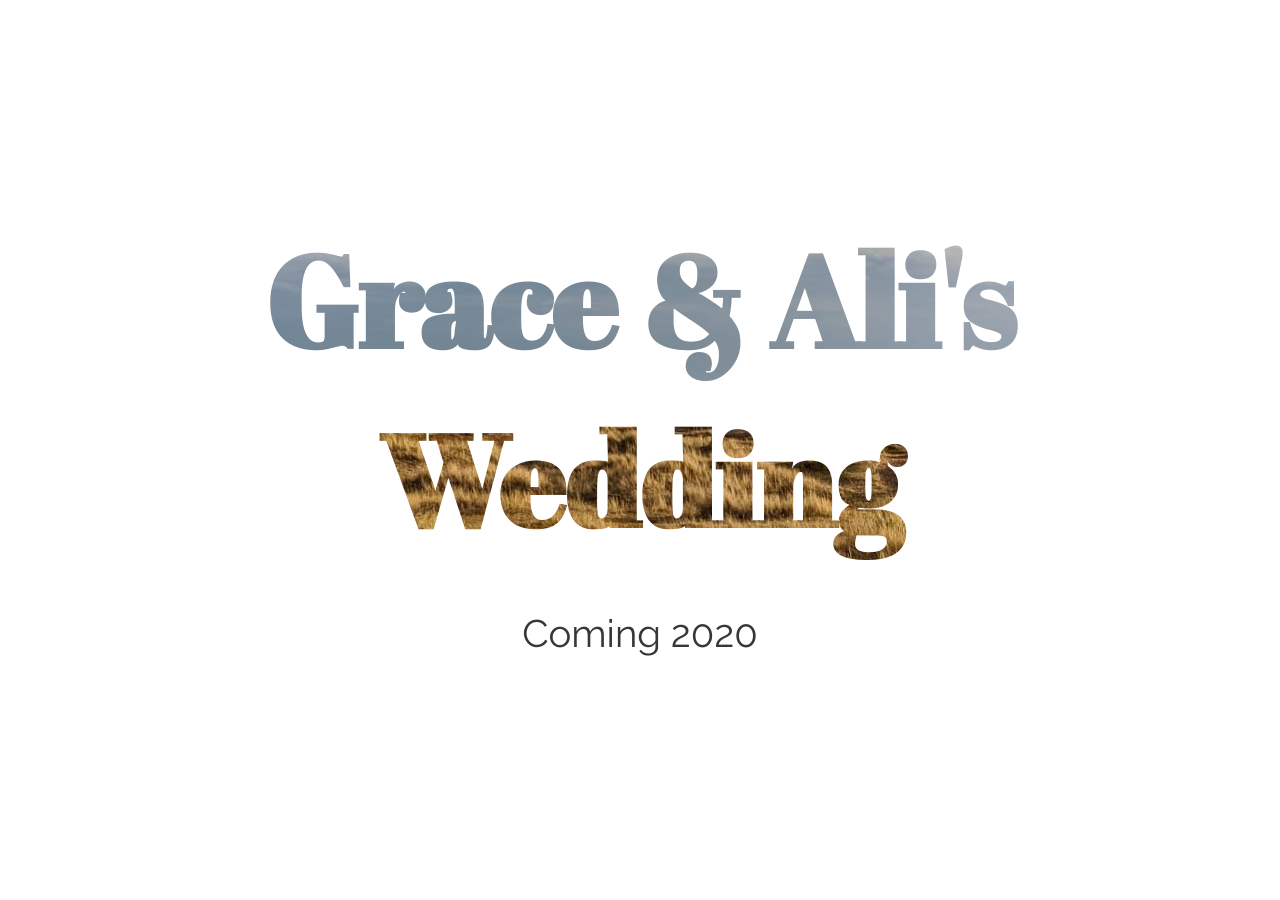
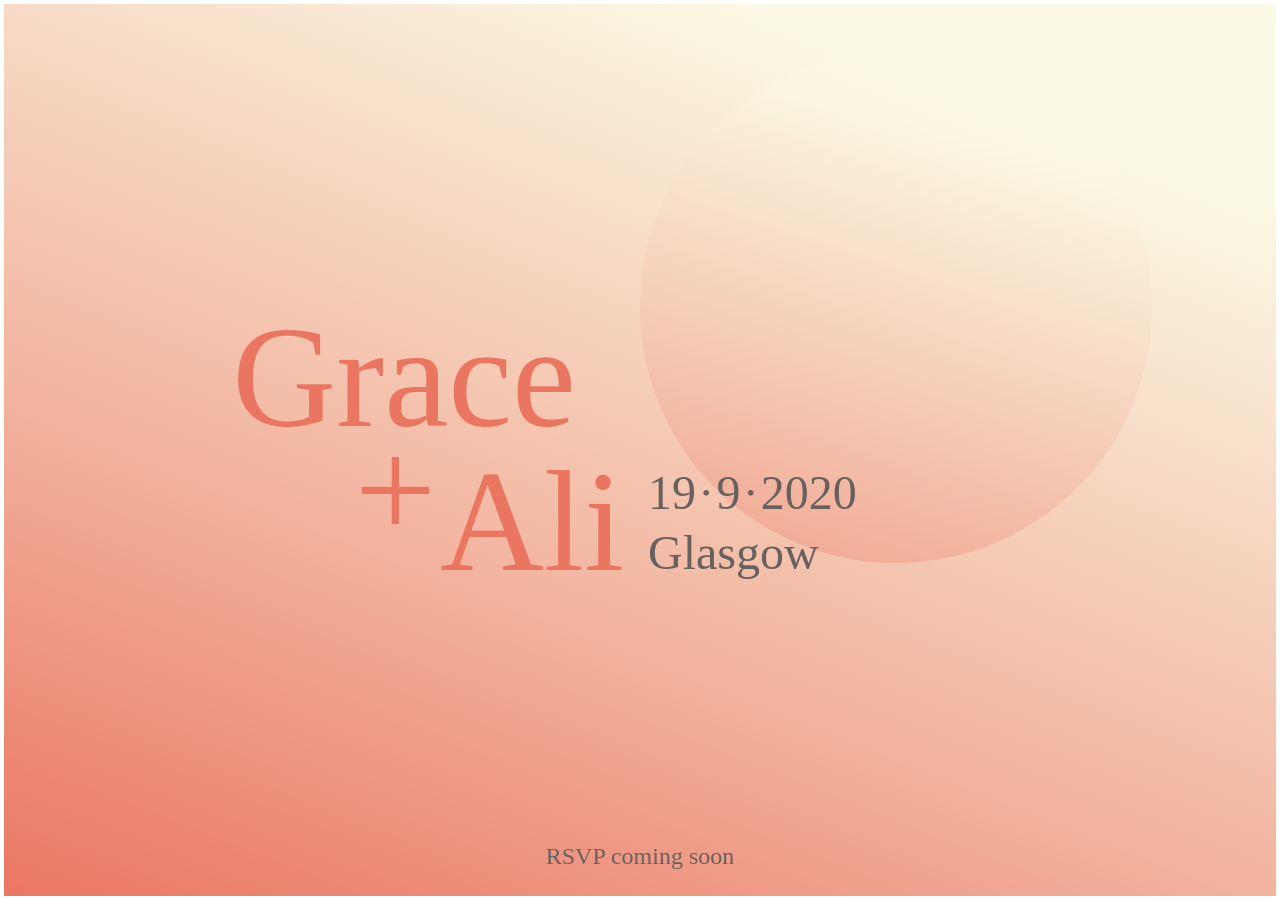
Before and after one commit to hellomrtaylor/wedding, a Jekyll site: the page built from index.html, in a window 1280 px wide. Built offline with Jekyll 4.4.1, drawn with Linux system fonts in a browser that asks for light colours; some web fonts are replaced.

Commit message:
Save the date

```diff
--- a/_includes/head.html
+++ b/_includes/head.html
@@ -5,7 +5,7 @@
   <meta name="description" content="">
   <meta name="viewport" content="width=device-width">
 
-  <link href="https://fonts.googleapis.com/css?family=Abril+Fatface|Raleway&display=swap" rel="stylesheet">
+  <link href="https://fonts.googleapis.com/css?family=Lusitana&display=swap" rel="stylesheet">
   <link rel="stylesheet" href="{{ site.baseurl }}/css/main.css">
 
   <!-- All JavaScript at the bottom, except this Modernizr build.
--- a/_sass/main.scss
+++ b/_sass/main.scss
@@ -1,34 +1,135 @@
+* {
+  box-sizing: border-box;
+}
+
+body {
+  background: linear-gradient(201.54deg, #FBFAE4 14.82%, #F2B39E 63.62%, #EA7662 100%);
+  color: #686160;
+  font-family: 'Lusitana', serif;
+}
+
+.sun {
+  background: linear-gradient(194.55deg, #FBFAE4 21.59%, #F2B39E 61.69%, #EA7662 91.58%);
+  border-radius: 110vw;
+  height: 110vw;
+  left: 14vw;
+  opacity: 0.3;
+  position: fixed;
+  top: 35vw;
+  width: 110vw;
+  z-index: -1;
+
+  @media all and (min-width: 800px) {
+    border-radius: 40vw;
+    height: 40vw;
+    left: 50vw;
+    top: 4vw;
+    width: 40vw;
+  }
+}
+
+
+
+
+
 .wrapper {
+  align-items: center;
+  border:4px solid #fff;
   display: flex;
-  justify-content: center;
-  align-items: center;
+  display: grid;
+  grid-column-gap: 16px;
+  grid-template-columns: 1.5fr 1fr;
   height: 100vh;
+  padding: 0 24px;
+
+  @media all and (min-width: 1024px) {
+      grid-template-columns: 1fr 1fr;
+  }
+}
+
+.meta {
+  margin-top: 16vw;
+  @media all and (min-width: 800px) {
+    margin-top: 142px;
+  }
 }
 
 h1 {
-  text-align: center;
-  font-family: 'Abril Fatface', serif;
-  font-size: 15vw;
-  margin: 10px 0;
-  color: #393636;
-  background: url(/images/beach.jpeg) no-repeat 100%;
-   -webkit-background-clip: text;
-   -webkit-text-fill-color: transparent;
-
-  @media all and (min-width: 520px) {
-      font-size: 10vw;
+  font-size: 17.5vw;
+  font-weight: 400;
+  line-height: 100%;
+  margin: 0 -16px 0 0;
+  text-align: right;
+  color: #EA7662;
+  @media all and (min-width: 800px) {
+    font-size: 144px;
   }
 }
 
+.monogram_grace {
+  position: relative;
+  right: 10vw;
+ @media all and (min-width: 800px) {
+    right: 72px;
+  }
+}
+
+.monogram_line {
+  display: block;
+}
+
+.monogram_ali {
+  position: relative;
+  left: -4vw;
+
+  @media all and (min-width: 800px) {
+    left: -24px;
+  }
+}
+
+.monogram_plus {
+  position: relative;
+  top: -4vw;
+  @media all and (min-width: 800px) {
+    top: -32px;
+  }
+}
+
+
 p {
-  font-family: 'Raleway', sans-serif;
-  text-align: center;
-  display: block;
-  font-size: 7vw;
+  font-size: 6vw;
+  margin-top: 0.5vw;
+  margin-bottom: 0;
+  line-height: 100%;
 
-  @media all and (min-width: 520px) {
-    font-size: 3vw;
+  @media all and (min-width: 800px) {
+    font-size: 48px;
+    margin-top: 4px;
   }
-    color: #393636;
 
 }
+
+.dot {
+  font-size: 4vw;
+  margin: 0 6px;
+  position: relative;
+  top: -1vw;
+  @media all and (min-width: 800px) {
+    font-size: 24px;
+    top: -8px;
+  }
+}
+
+.rsvp {
+  position: fixed;
+  bottom: 32px;
+  text-align: center;
+  width: 100%;
+  margin: 0 auto;
+  font-size: 16px;
+
+  @media all and (min-width: 800px) {
+    font-size: 24px;
+    bottom: 32px;
+  }
+}
--- a/index.html
+++ b/index.html
@@ -3,8 +3,13 @@ layout: default
 ---
 
 <div class="wrapper">
-  <div>
-    <h1>Grace &amp; Ali's Wedding</h1>
-    <p>Coming 2020</p>
+  <div class="">
+    <h1><span class="monogram_grace">Grace</span><span class="monogram_line"><span class="monogram_plus">+</span> <span class="monogram_ali">Ali</span></span></h1>
   </div>
+  <div class="meta">
+    <p>19<span class="dot">•</span>9<span class="dot">•</span>2020</p>
+    <p>Glasgow</p>
+  </div>
+  <div class="sun"></div>
 </div>
+<p class="rsvp">RSVP coming soon</p>
```
